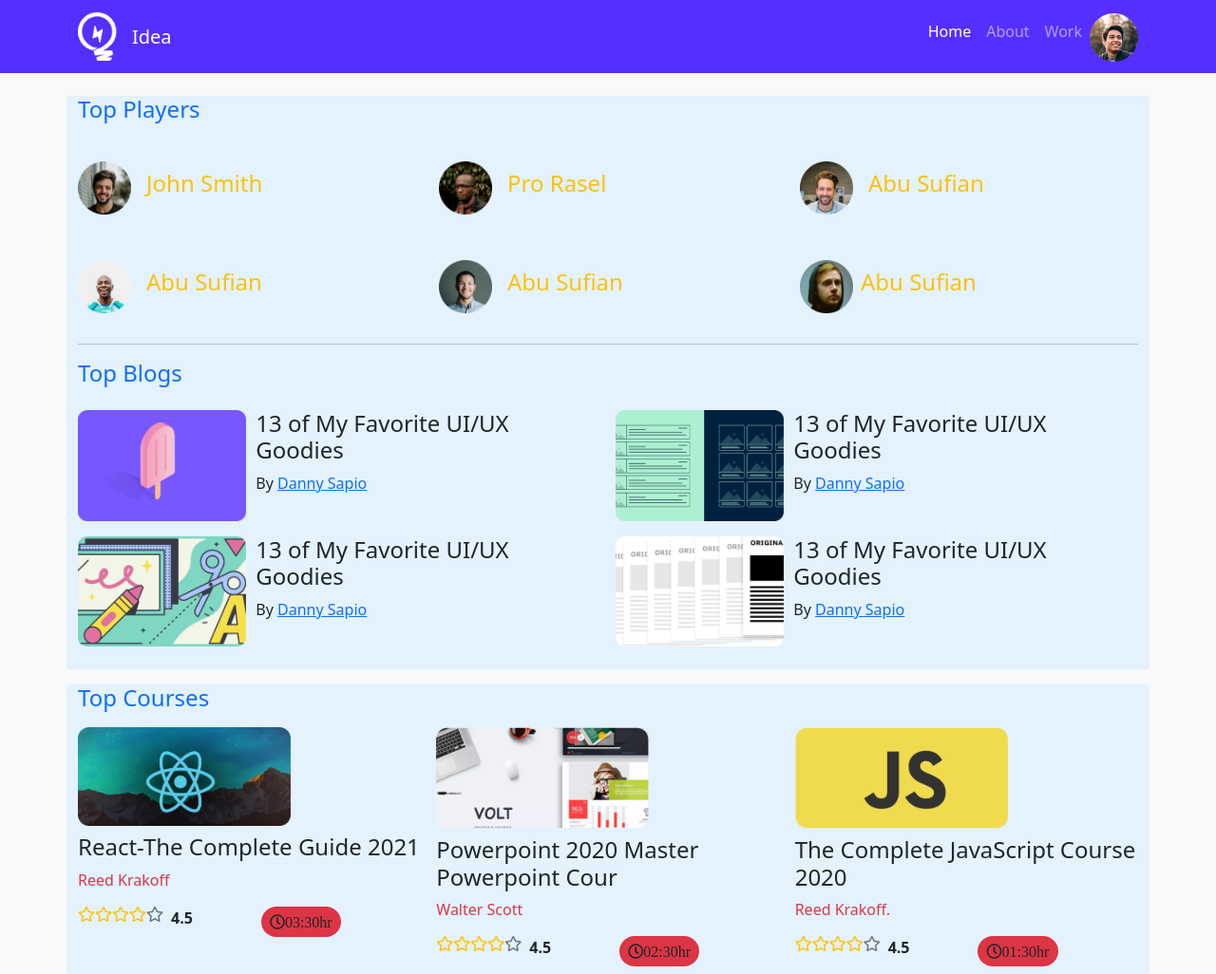
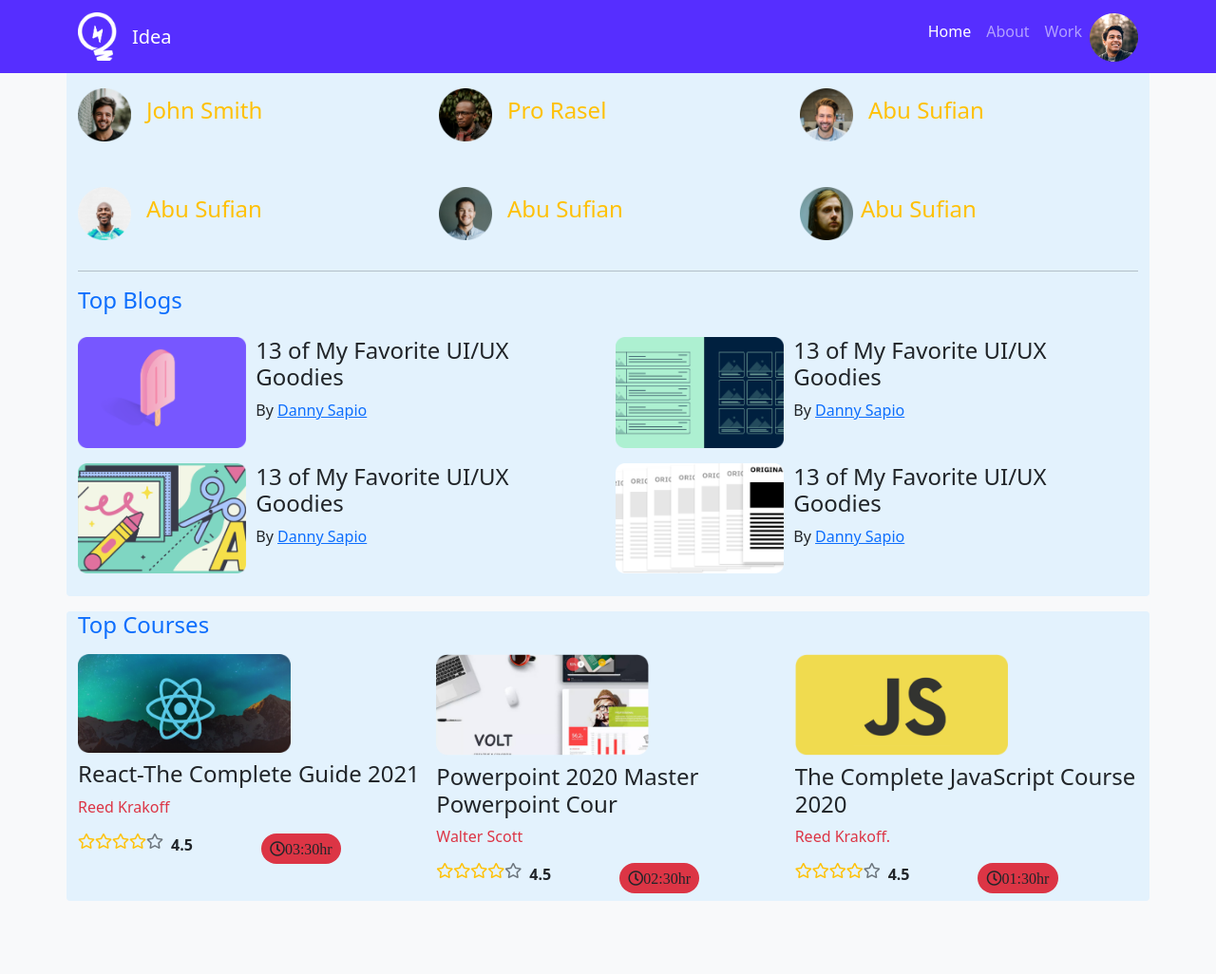
Before and after one commit to rimonhossain12/leader-with-bootstrap, a plain HTML site: page index.html in a window 1280 px wide. Shown: the whole page at 95% size. After the commit the page ends 949 px from the top, so only its background shows below. Drawn offline with Linux system fonts and the light colour scheme.

Commit message:
fixed top added

```diff
--- a/index.html
+++ b/index.html
@@ -16,7 +16,7 @@
 <body class="bg-light">
 
     <header>
-        <nav class="navbar navbar-expand-lg navbar-dark" style="background-color: #562EFF;">
+        <nav class="navbar fixed-top navbar-expand-lg navbar-dark" style="background-color: #562EFF;">
             <div class="container">
                 <a class="navbar-brand d-flex align-items-center" href="#">
                     <img src="images/icons/logo.png" alt="" width="41" height="51"
```
